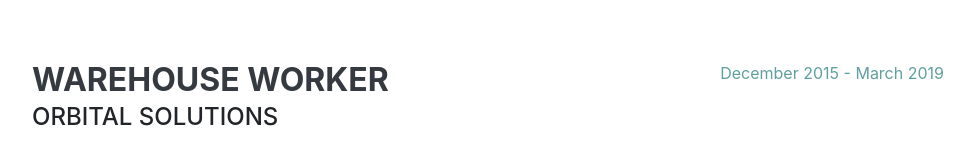
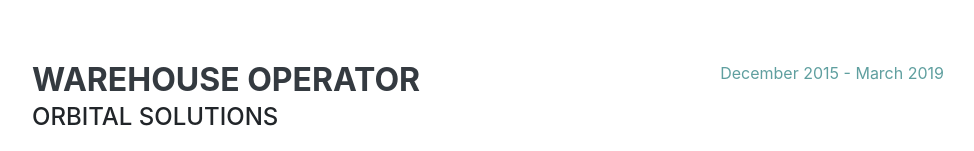
Before and after one commit to SamHoughton/SamHoughton.github.io, a plain HTML site: page index.html in a window 1280 px wide. Shown: the part 1178-1329 px from the top of the page, without its empty margins (288-1262 px from the left). Drawn offline with nearby package versions, Linux system fonts and the light colour scheme; a web font is replaced by a local one.

Commit message:
Update index.html

```diff
--- a/index.html
+++ b/index.html
@@ -103,7 +103,7 @@
 
                 <div class="resume-item d-flex flex-column flex-md-row justify-content-between mb-5">
                     <div class="resume-content">
-                        <h3 class="mb-0">Warehouse Worker</h3>
+                        <h3 class="mb-0">Warehouse Operator</h3>
                         <div class="subheading mb-3">Orbital Solutions</div>
                         <p>Working in a warehouse using high tech systems to deliver a final product on time to the customer. Worked long hours and always had to achieve an end goal of a day. Tense environment for a part-time job while working at university to achieve my degree. I worked this job on and off through different summers.</p>
                     </div>
```
